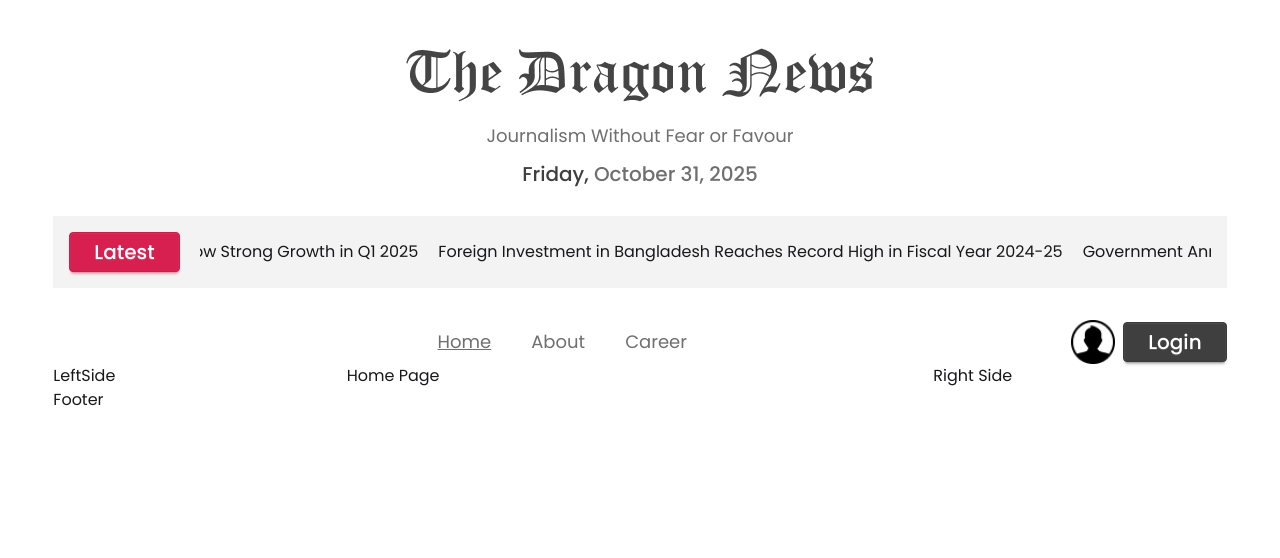
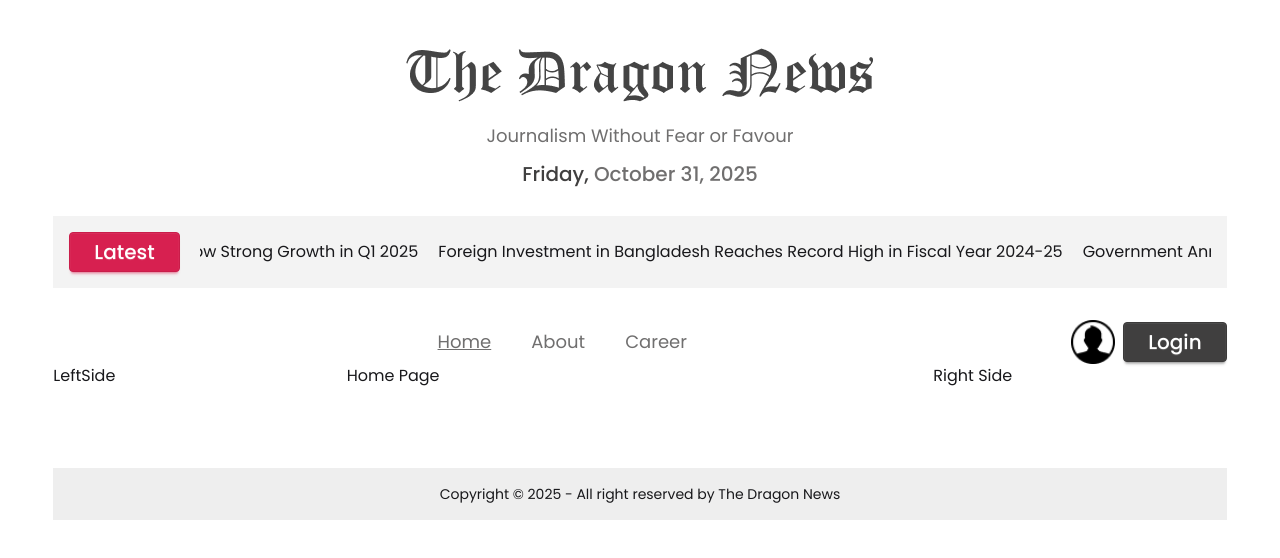
Before and after one commit to muhammad-tamim/web-project-26, a React (Vite) app: page / in a window 1280 px wide. Shown: the top 558 px of the page. Built offline with nearby package versions, Linux system fonts and the light colour scheme.

Commit message:
feat: add footer

```diff
--- a/src/components/structure/Footer.jsx
+++ b/src/components/structure/Footer.jsx
@@ -2,9 +2,11 @@
 
 const Footer = () => {
     return (
-        <div>
-            Footer
-        </div>
+        <footer className="footer sm:footer-horizontal footer-center bg-base-300 text-base-content p-4 mt-20">
+            <aside>
+                <p>Copyright © {new Date().getFullYear()} - All right reserved by The Dragon News</p>
+            </aside>
+        </footer>
     );
 };
 
```
